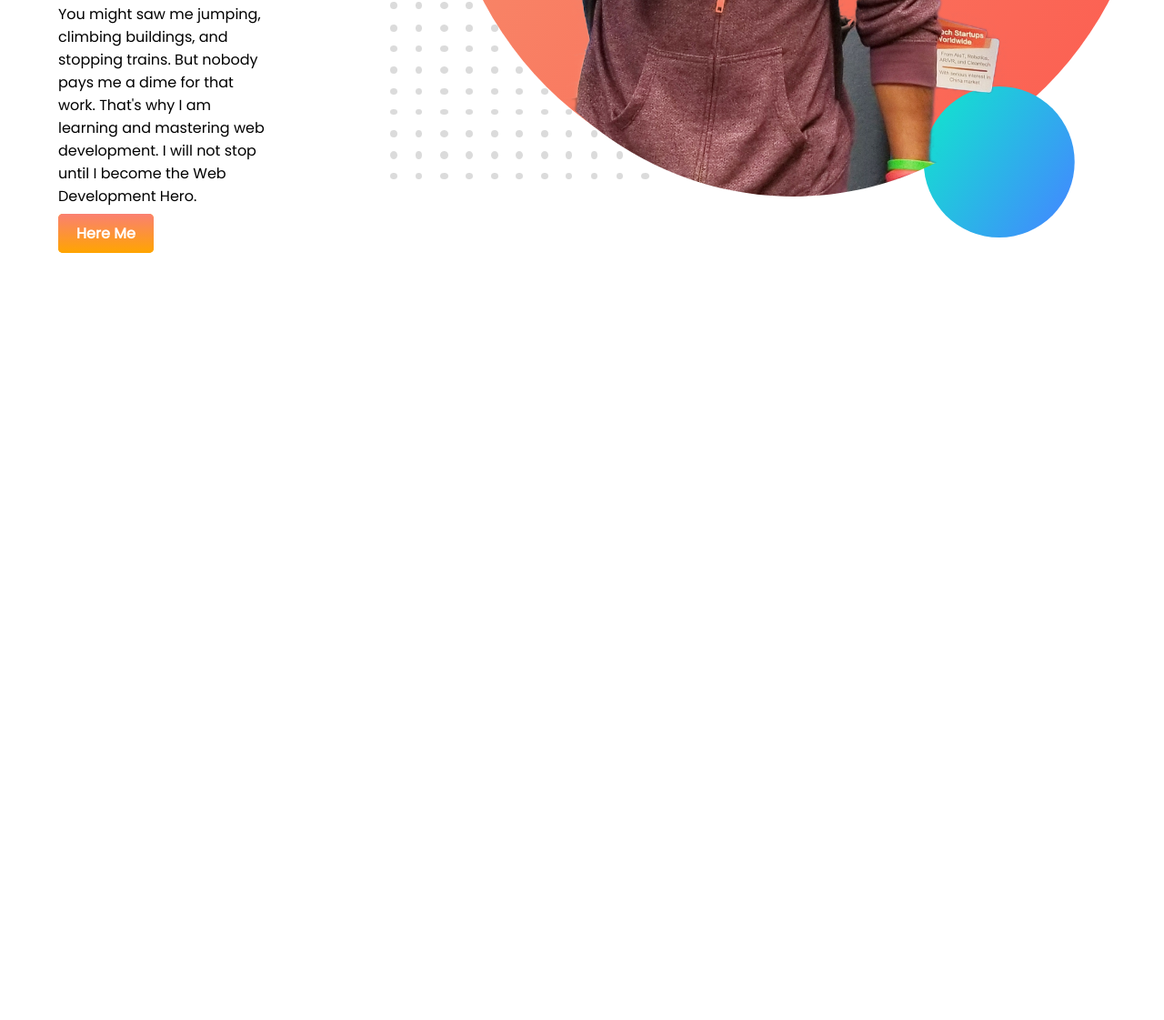
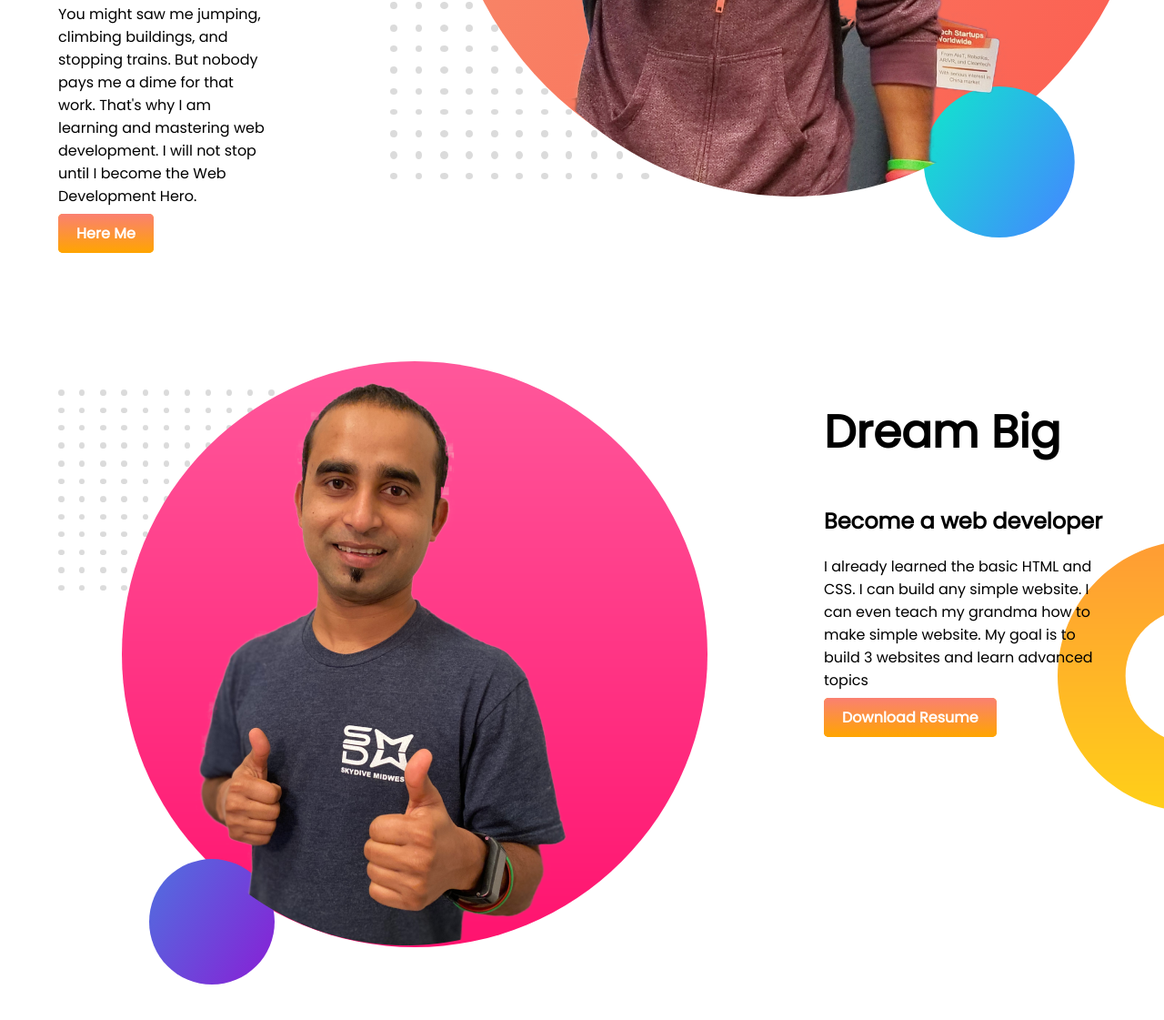
Before and after one commit to minhazuddin10/Practice-portfolio, a plain HTML site: page index.html in a window 1280 px wide. Shown: the part 632-1753 px from the top of the page at 91% size. Before the commit the page ends 965 px from the top, so only its background shows below. Drawn offline with Linux system fonts and the light colour scheme.

Commit message:
dream-big-added

```diff
--- a/index.html
+++ b/index.html
@@ -31,6 +31,19 @@
         </div>
     </section>
 
+    <section class="dream-big">
+        <div class="half-width">
+            <img src="images/jhankar2.png" alt="">
+        </div>
+        <div class="half-width">
+            <h1>Dream Big</h1>
+            <h2>Become a web developer</h2>
+            <p>I already learned the basic HTML and CSS. I can build any simple website. I can even teach my grandma how
+                to make simple website. My goal is to build 3 websites and learn advanced topics</p>
+            <a class="button" target="blank" href="https://twitter.com/home">Download Resume</a>
+        </div>
+    </section>
+
 </body>
 
 </html>
--- a/style.css
+++ b/style.css
@@ -28,3 +28,8 @@ section {
   color: white;
   font-weight: 700;
 }
+.dream-big {
+  background-image: url(images/dream-bg.png);
+  background-repeat: no-repeat;
+  background-position: right;
+}
```
